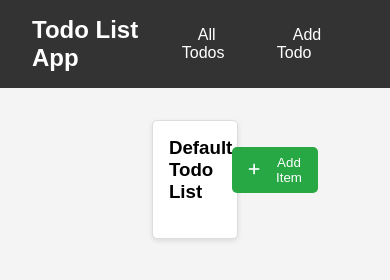
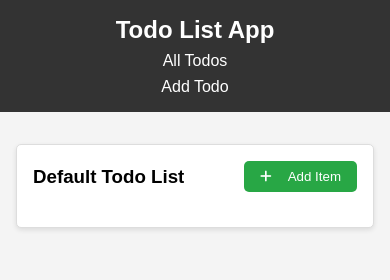
Before and after one commit to yassersalama22/todo-or-nottodo, a website built with webpack: page src/index.html in a window 390 px wide. Built offline with nearby package versions, Linux system fonts and the light colour scheme.

Commit message:
add responsive UI

```diff
--- a/src/style.css
+++ b/src/style.css
@@ -115,10 +115,6 @@ body {
   }
 
   .delete-item-button {
-    display: flex;
-    align-items: center;
-    justify-content: center;
-    gap: 0.5rem;
     background-color: #dc3545;
     color: #fff;
     border: none;
@@ -209,3 +205,32 @@ body {
   button i {
     margin-right: 0.5rem;
   }
+
+  /* Media Queries for Responsiveness */
+  @media (max-width: 768px) {
+    .main-content {
+      flex-direction: column;
+      align-items: center;
+    }
+
+    .todo-card {
+      width: 100%;
+      margin-bottom: 1rem;
+    }
+  }
+
+  @media (max-width: 480px) {
+    .header {
+      flex-direction: column;
+      text-align: center;
+    }
+
+    .nav ul {
+      flex-direction: column;
+    }
+
+    .nav ul li {
+      margin-left: 0;
+      margin-top: 0.5rem;
+    }
+  }
```
